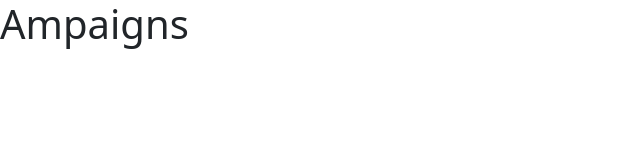
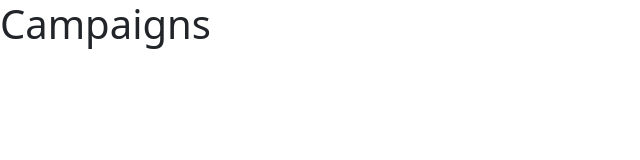
Before and after one commit to Xento18/DnD_Website, a website: page Pages/campaigns.html in a window 1280 px wide. Shown: the whole page, without its empty margins (0-640 px from the left). Drawn offline with nearby package versions, Linux system fonts and the light colour scheme.

Commit message:
typo correction

```diff
--- a/Pages/camapaigns.html
+++ b/Pages/campaigns.html
@@ -7,7 +7,7 @@
     <link href="https://cdn.jsdelivr.net/npm/bootstrap@5.2.3/dist/css/bootstrap.min.css" rel="stylesheet" integrity="sha384-rbsA2VBKQhggwzxH7pPCaAqO46MgnOM80zW1RWuH61DGLwZJEdK2Kadq2F9CUG65" crossorigin="anonymous">
   </head>
   <body>
-    <h1>Ampaigns</h1>
+    <h1>Campaigns</h1>
     <script src="https://cdn.jsdelivr.net/npm/bootstrap@5.2.3/dist/js/bootstrap.bundle.min.js" integrity="sha384-kenU1KFdBIe4zVF0s0G1M5b4hcpxyD9F7jL+jjXkk+Q2h455rYXK/7HAuoJl+0I4" crossorigin="anonymous"></script>
   </body>
 </html>
```
